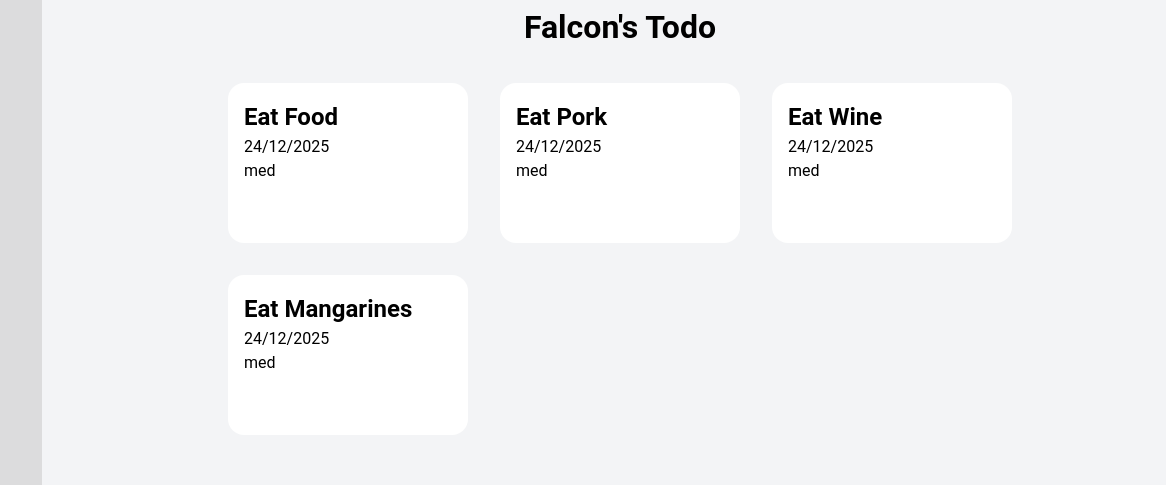
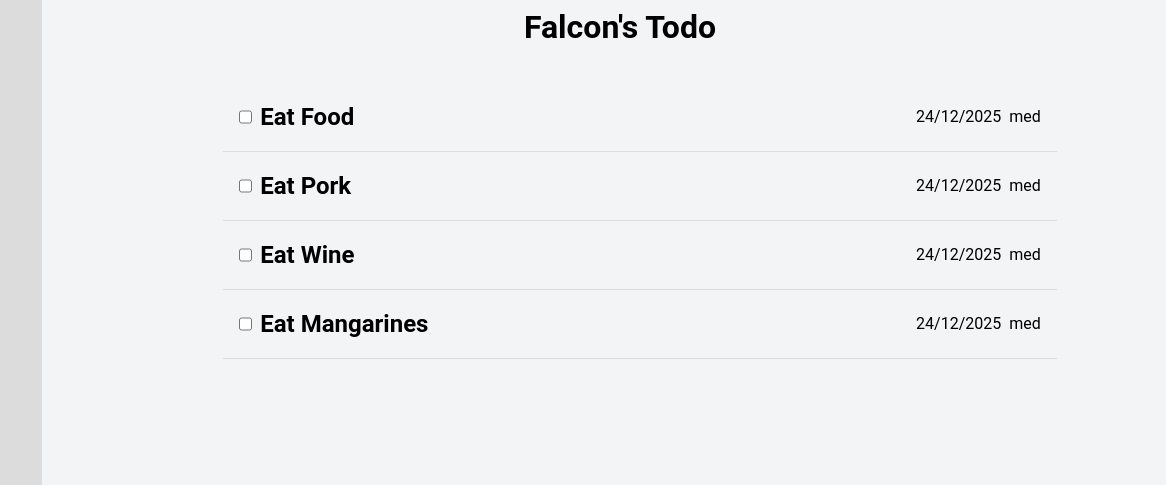
Before and after one commit to RubyFalcon/to-do-list, a website built with webpack: page src/template.html in a window 1280 px wide. Shown: the part 141-626 px from the top of the page, 114-1280 px from the left. Built offline with nearby package versions, Linux system fonts and the light colour scheme.

Commit message:
modified styles of web page

```diff
--- a/src/components/taskCard.js
+++ b/src/components/taskCard.js
@@ -1,9 +1,15 @@
 export default function taskCard(obj, num){
     // num paramater will be used to switch between simple or full elements
-    const taskContainer =  document.createElement("div");
+    const taskContainer =  document.createElement("li");
     taskContainer.classList = "task";
+    const firstList = document.createElement("li");
+    firstList.className = "task-list"
+    const checkbox =  document.createElement("input");
+    checkbox.setAttribute("type", "checkbox");
+    checkbox.setAttribute("name", "completed");
+    checkbox.className = "checkbox";
     const title = document.createElement("h2");
-
+    firstList.append()
     console.log(`${obj.name} was added to our title`)
     title.textContent = obj.name;
 
@@ -15,8 +21,12 @@ export default function taskCard(obj, num){
     priority.textContent = obj.priority;
     const project = document.createElement("p");
     project.textContent = obj.project;
+    const secondList = document.createElement("li");
+    secondList.className = "task-list";
     if(num = 1){
-        taskContainer.append(title,dueDate,priority)
+        firstList.append(checkbox, title)
+        secondList.append(dueDate, priority)
+        taskContainer.append(firstList,secondList)
     }
     else if(num = 2){
         taskContainer.append(title, dueDate, description, priority,project);
--- a/src/home.js
+++ b/src/home.js
@@ -20,7 +20,7 @@ export const  homePage = () => {
     today.addTask(new Task({ name: "Eat Wine", description: "time to eat some food", dueDate: "24/12/2025", priority:"med", project: "Today"}))
     today.addTask(new Task({ name: "Eat Mangarines", description: "time to eat some food", dueDate: "24/12/2025", priority:"med", project: "Today"}))
     console.log(today);
-    const taskContainer = document.createElement("div");
+    const taskContainer = document.createElement("ul");
     taskContainer.className = "tasks";
     today.tasks.forEach(task => taskContainer.append(taskCard(task, 1)))
     content.appendChild(taskContainer)
--- a/src/styles.css
+++ b/src/styles.css
@@ -10,7 +10,7 @@
   :root{
 
         --primary-color:  black;
-        --second-color : rgb(233, 163, 34);
+        --second-color : #dcdcdd;
         --shadow-color : rgba(180, 178, 178, 0.2);
         background-color: #F3F4F6;
   }
@@ -55,6 +55,9 @@
     cursor: pointer;
     transition: var(--fast-transition);
 }
+li{
+  list-style: none;
+}
   /*
     9. Create a root stacking context
   */
@@ -66,7 +69,7 @@
 
 
   .sidebar {
-    background-color: #dcdcdd;
+    background-color: var(--second-color);
   }
   .sidebar nav {
     display: flex;
@@ -135,35 +138,36 @@
   }
 
   .github:hover path {
-    fill: var(--second-color);
+    fill: rgb(255, 139, 6);
   }
 
-  .menu-page {
-    background-color: var(--shadow-color);
-    /* color: black; */
-    padding: 3rem;
-    border-radius: 2rem;
+  .tasks {
+    width: 80%;
   }
 
-  .menu-page h1 {
-    margin: 0;
-    text-align: center;
-  }
-  #menu-description {
-    margin-bottom: 1rem;
-  }
-  .foods {
-    display: flex;
-    flex-direction: column;
-    gap: 1rem;
+  .task {
+
+
+    width: 100%;
+    padding: 1rem;
+    display:  flex;
+    flex-direction: row;
+    align-items: center;
+    justify-content: space-between;
+    border-bottom: 1px solid var(--second-color);
   }
 
-  .food-card {
+  .task-list {
     display: flex;
-    flex-direction: column;
-    gap: .2rem;
-    border-bottom: 1px solid var(--second-color);
+    gap: .5rem;
   }
+
+  .task:hover{
+    cursor: pointer;
+    background-color: var(--second-color);
+  }
+
+
   @media (max-width: 500px) {
     .content {
         margin: 0 auto;
@@ -193,22 +197,7 @@
         padding: 0;
       }
   }
-  .tasks {
-    display: grid;
-    grid-template-columns: 1fr 1fr 1fr;
-    gap: 2rem;
-  }
 
-  .task {
-    background-color: white;
-    border-radius: 1rem;
-    width: 15rem;
-    height: 10rem;
-    padding: 1rem;
-    display:  flex;
-    flex-direction: column;
-    align-items: start;
-  }
   @media (max-width: 400px) {
     .content {
       width: 20rem;
```
